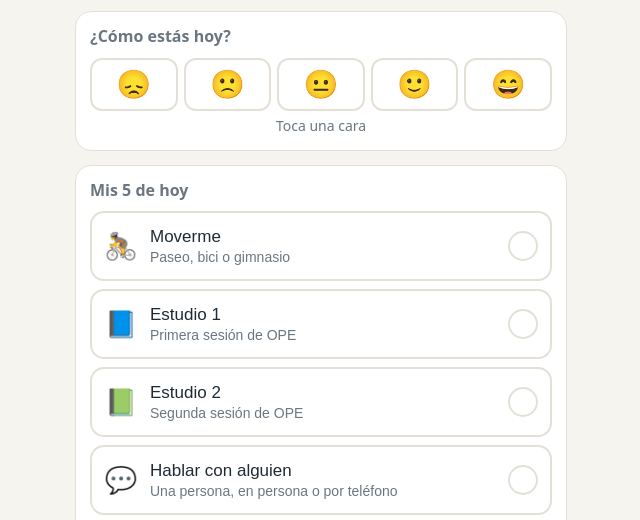
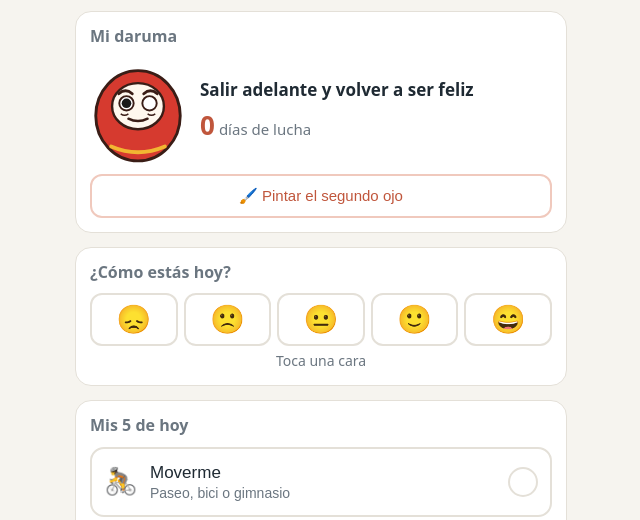
Before and after one commit to keript/mi-candado, a plain HTML site: page index.html in a window 1280 px wide. Shown: the part 272-792 px from the top of the page, without its empty margins (319-959 px from the left). Drawn offline with Linux system fonts and the light colour scheme.

Commit message:
Daruma con un ojo pintado, objetivo y contador de días de lucha
Co-Authored-By: Claude Opus 5.5 <noreply@anthropic.com>
Claude-Session: https://claude.ai/code/session_01YU38PfxsCjw2a4uUQh8gXT

```diff
--- a/index.html
+++ b/index.html
@@ -72,6 +72,15 @@
   .mb{color:var(--soft);font-size:14px}
   .aviso{font-size:13px;color:var(--soft);text-align:center;margin-top:6px;min-height:16px}
   textarea{width:100%;font-size:12px;margin-top:8px;display:none;height:120px}
+  /* Daruma */
+  .daruma{display:flex;align-items:center;gap:14px}
+  .daruma svg{width:96px;height:106px;flex:none}
+  .obj{font-weight:700;font-size:17px}
+  .lucha{margin-top:6px;font-size:15px;color:var(--soft)}
+  .lucha b{font-size:26px;color:var(--lock);margin-right:4px}
+  .ojo-btn{margin-top:10px;width:100%;padding:11px;border-radius:12px;border:2px solid #f0c9bd;background:#fff;color:var(--lock);font-size:15px;cursor:pointer}
+  .logro{margin-top:8px;font-size:15px;color:var(--ok);font-weight:600}
+  .deshacer{background:none;border:0;color:var(--soft);font-size:13px;text-decoration:underline;cursor:pointer;padding:4px 0}
 </style>
 </head>
 <body>
@@ -84,6 +93,38 @@
     <div class="estado" id="cEstado">Cerrado</div>
     <div class="detalle" id="cDetalle"></div>
     <div class="barra"><div id="cBarra"></div></div>
+  </section>
+
+  <section class="card">
+    <h2>Mi daruma</h2>
+    <div class="daruma">
+      <svg viewBox="0 0 100 110" aria-label="Daruma">
+        <ellipse cx="50" cy="60" rx="44" ry="47" fill="#d63a2f" stroke="#3a1d16" stroke-width="3"/>
+        <path d="M22 92 Q50 104 78 92" fill="none" stroke="#f2b632" stroke-width="4" stroke-linecap="round"/>
+        <ellipse cx="50" cy="50" rx="27" ry="24" fill="#fff8ee" stroke="#3a1d16" stroke-width="2.5"/>
+        <path d="M30 37 Q37 31 44 37 M56 37 Q63 31 70 37" stroke="#3a1d16" stroke-width="3" fill="none" stroke-linecap="round"/>
+        <circle cx="38" cy="47" r="7.5" fill="#fff" stroke="#3a1d16" stroke-width="2"/>
+        <circle cx="38" cy="47" r="5" fill="#1a1a1a"/>
+        <circle cx="62" cy="47" r="7.5" fill="#fff" stroke="#3a1d16" stroke-width="2"/>
+        <circle id="ojo2" cx="62" cy="47" r="5" fill="#1a1a1a" style="display:none"/>
+        <path d="M40 63 Q50 68 60 63" stroke="#3a1d16" stroke-width="2.5" fill="none" stroke-linecap="round"/>
+        <path d="M32 58 Q36 61 40 58 M60 58 Q64 61 68 58" stroke="#3a1d16" stroke-width="1.5" fill="none"/>
+      </svg>
+      <div>
+        <div class="obj">Salir adelante y volver a ser feliz</div>
+        <div class="lucha"><b id="dLucha">0</b>días de lucha</div>
+      </div>
+    </div>
+    <div class="logro" id="dLogro" style="display:none"></div>
+    <button class="ojo-btn" id="ojoBtn">🖌️ Pintar el segundo ojo</button>
+    <div class="confirm" id="ojoConfirm">
+      ¿Sientes que lo has conseguido? Este ojo lo pintas tú, cuando sea de verdad.
+      <div class="fila">
+        <button class="si" id="ojoSi">Sí, pintarlo</button>
+        <button class="no" id="ojoNo">Todavía no</button>
+      </div>
+    </div>
+    <button class="deshacer" id="ojoDeshacer" style="display:none">Deshacer</button>
   </section>
 
   <section class="card">
@@ -231,6 +272,7 @@
     if (st!=="cerrado") $("confirm").classList.remove("ver");
 
     pintarHist();
+    pintarDaruma();
   }
 
   function pintarHist(){
@@ -288,6 +330,26 @@
     }
   };
 
+  // ---- daruma ----
+  function darGet(){ try{ return JSON.parse(localStorage.getItem("candado-daruma")||"{}"); }catch(e){ return {}; } }
+  function darSet(d){ try{ localStorage.setItem("candado-daruma", JSON.stringify(d)); }catch(e){} }
+  function pintarDaruma(){
+    const d = darGet();
+    const lucha = Object.keys(dias).filter(k=>estado(dias[k])!=="cerrado").length;
+    $("dLucha").textContent = lucha;
+    const ok = !!d.ojo2;
+    $("ojo2").style.display = ok ? "" : "none";
+    $("ojoBtn").style.display = ok ? "none" : "";
+    $("ojoDeshacer").style.display = ok ? "" : "none";
+    $("dLogro").style.display = ok ? "" : "none";
+    if (ok) $("dLogro").textContent = "🎉 ¡Lo has conseguido! Ojo pintado el " +
+      new Date(d.ojo2+"T12:00:00").toLocaleDateString("es-ES",{day:"numeric",month:"long",year:"numeric"}) + ".";
+  }
+  $("ojoBtn").onclick = ()=> $("ojoConfirm").classList.add("ver");
+  $("ojoNo").onclick = ()=> $("ojoConfirm").classList.remove("ver");
+  $("ojoSi").onclick = ()=>{ darSet({ojo2:HOY}); $("ojoConfirm").classList.remove("ver"); pintarDaruma(); };
+  $("ojoDeshacer").onclick = ()=>{ darSet({}); pintarDaruma(); };
+
   // ---- llave ----
   $("llaveBtn").onclick = ()=> $("confirm").classList.add("ver");
   $("llaveNo").onclick = ()=> $("confirm").classList.remove("ver");
--- a/sw.js
+++ b/sw.js
@@ -1,4 +1,4 @@
-const CACHE = "mi-candado-v2";
+const CACHE = "mi-candado-v3";
 const FILES = ["./", "index.html", "manifest.webmanifest", "icon-192.png", "icon-512.png"];
 self.addEventListener("install", e => {
   e.waitUntil(caches.open(CACHE).then(c => c.addAll(FILES)));
```
